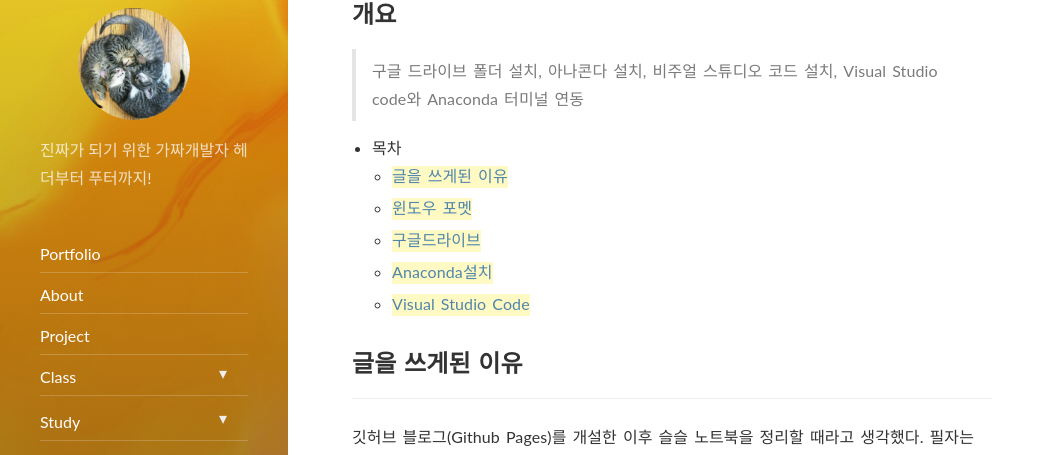
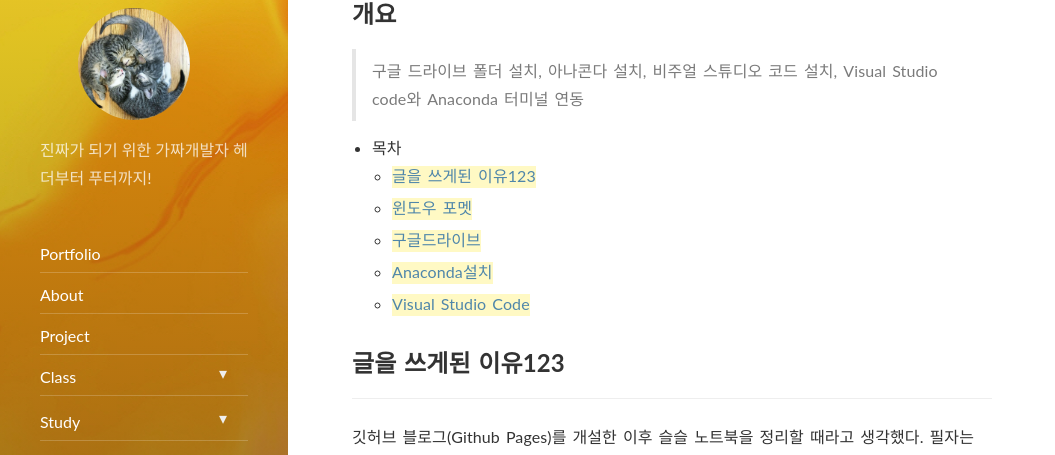
Before and after one commit to progress0407/progress0407.github.io, a Jekyll site: the page built from _posts/etc/2020-12-21-setting-start.md, in a window 1280 px wide and 900 px high. Shown: the part 194-649 px from the top of the window, without its empty margins (0-1055 px from the left). Built offline with Jekyll 4.4.1, drawn with Linux system fonts in a browser that asks for light colours; nearby versions of some CDN libraries.

```diff
--- a/_posts/etc/2020-12-21-setting-start.md
+++ b/_posts/etc/2020-12-21-setting-start.md
@@ -1,23 +1,24 @@
 ---
 layout: post
-title:  "개발을 위한 컴퓨터 세팅"
-subtitle:   "python,데이터 사이언티스트, 인공지능 개발자를 위함"
+title: 개발을 위한 컴퓨터 세팅
+subtitle: 'python,데이터 사이언티스트, 인공지능 개발자를 위함'
 categories: etc
 tags: etc
 comments: true
+published: true
 ---
 ## 개요
 > 구글 드라이브 폴더 설치, 아나콘다 설치, 비주얼 스튜디오 코드 설치, Visual Studio code와 Anaconda 터미널 연동
 
 - 목차
-   - [글을 쓰게된 이유](#글을-쓰게된-이유)
+   - [글을 쓰게된 이유123](#글을-쓰게된-이유)
     - [윈도우 포멧](#윈도우-포멧)
     - [구글드라이브](#구글드라이브)
     - [Anaconda설치](#아나콘다설치)
     - [Visual Studio Code](#visualstudiocode-섪치)
 
 
-## 글을 쓰게된 이유
+## 글을 쓰게된 이유123
 ---
 깃허브 블로그(Github Pages)를 개설한 이후 슬슬 노트북을 정리할 때라고 생각했다.
 필자는 학교생활하면서 항상 한학기가 끝나면 노트북 포멧을 하였다.
```
